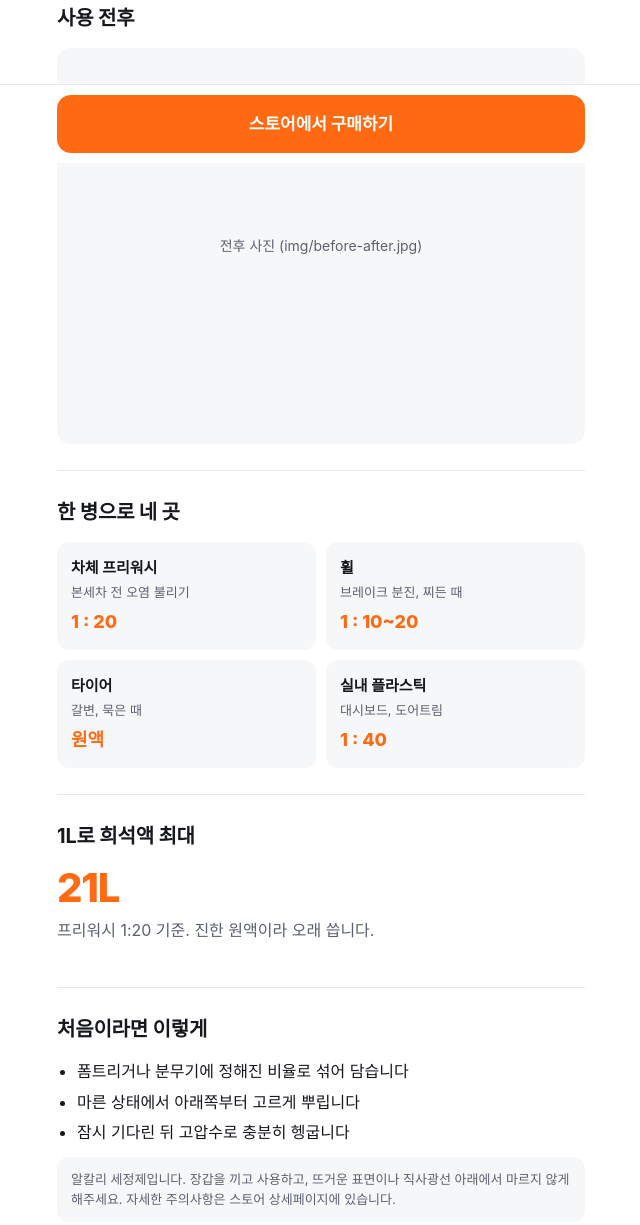
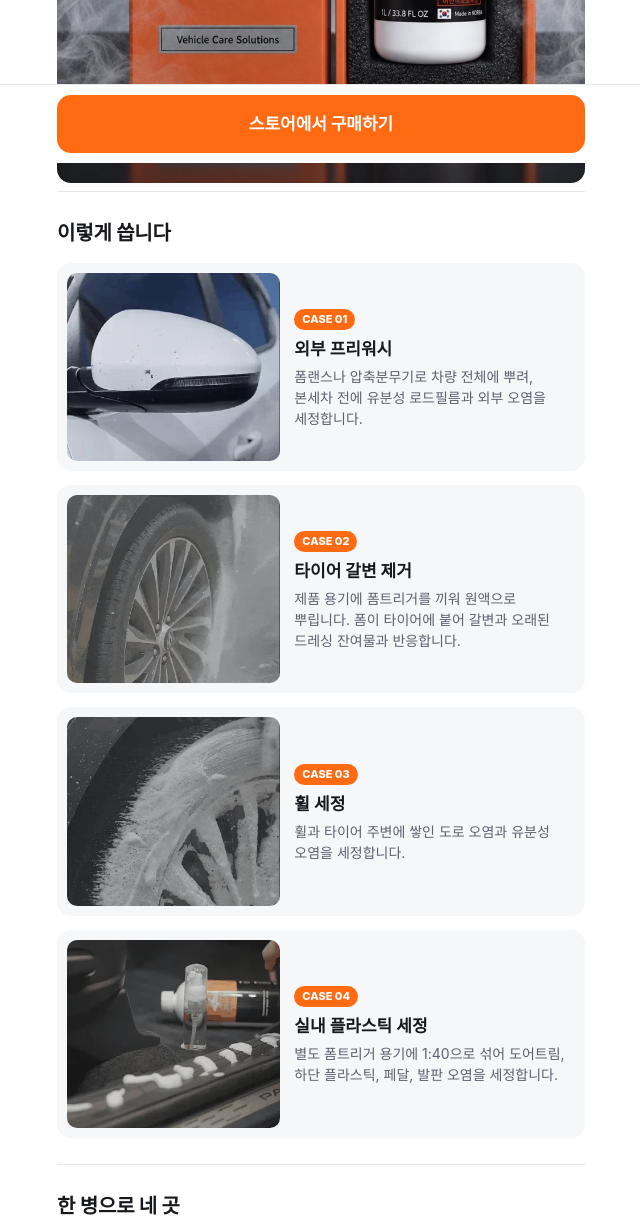
Before and after one commit to yoho3228-bot/semichemi-landing, a plain HTML site: page index.html in a window 1280 px wide. Shown: the part 637-1862 px from the top of the page, without its empty margins (319-959 px from the left). Drawn offline with Linux system fonts and the light colour scheme.

Commit message:
제품·사용 사진 추가, 사용 안내 문구 정리
Co-Authored-By: Claude Opus 5.5 <noreply@anthropic.com>

```diff
--- a/index.html
+++ b/index.html
@@ -7,7 +7,7 @@
 <meta name="description" content="pH 12.5 알칼리 프리워시. 1L로 희석액 최대 21L. 프리워시, 휠, 타이어, 실내까지 한 병으로.">
 <meta property="og:title" content="세미케미 마스터 서피스 알칼리 프리워시">
 <meta property="og:description" content="1L로 희석액 최대 21L. 프리워시, 휠, 타이어, 실내까지 한 병으로.">
-<meta property="og:image" content="img/hero.jpg">
+<meta property="og:image" content="https://yoho3228-bot.github.io/semichemi-landing/img/hero.jpg">
 
 <!-- Meta 픽셀: 세미케미 Master Surface (1792009231835119) -->
 <script>
@@ -26,13 +26,20 @@ fbq('track','ViewContent',{content_ids:['13724389782'],content_type:'product',co
 :root{--bg:#fff;--fg:#16181d;--sub:#5b6170;--line:#e6e8ec;--card:#f6f7f9;--accent:#ff6a13;--accent-fg:#fff;--ok:#0a7d4f}
 @media (prefers-color-scheme:dark){:root{--bg:#111317;--fg:#f1f2f4;--sub:#a3a9b6;--line:#2a2e36;--card:#1a1d23;--accent:#ff7a2b}}
 *{box-sizing:border-box}
-html,body{margin:0;background:var(--bg);color:var(--fg);font-family:-apple-system,BlinkMacSystemFont,"Apple SD Gothic Neo","Pretendard","Noto Sans KR","Malgun Gothic",sans-serif;line-height:1.55;-webkit-text-size-adjust:100%}
+html,body{margin:0;background:var(--bg);color:var(--fg);font-family:-apple-system,BlinkMacSystemFont,"Apple SD Gothic Neo","Pretendard","Noto Sans KR","Malgun Gothic",sans-serif;line-height:1.55;-webkit-text-size-adjust:100%;word-break:keep-all;overflow-wrap:break-word}
 main{max-width:560px;margin:0 auto;padding:0 16px 120px}
 img{max-width:100%;display:block;border-radius:14px}
 .hero{padding:28px 0 8px}
 .tag{display:inline-block;font-size:13px;font-weight:700;color:var(--accent);letter-spacing:.02em}
 h1{font-size:28px;line-height:1.3;margin:6px 0 10px;letter-spacing:-.02em}
 .lead{color:var(--sub);font-size:16px;margin:0 0 18px}
+img{height:auto}
+.cases{display:grid;gap:14px}
+.case{display:grid;grid-template-columns:42% 1fr;gap:14px;align-items:center;background:var(--card);border-radius:14px;padding:10px}
+.case img{border-radius:10px;width:100%;aspect-ratio:374/330;object-fit:cover}
+.case b{display:block;font-size:17px;margin:6px 0 4px}
+.case p{margin:0;font-size:14px;color:var(--sub);line-height:1.5}
+.badge{display:inline-block;background:var(--accent);color:var(--accent-fg);font-size:11px;font-weight:800;padding:2px 8px;border-radius:999px}
 .ph{width:100%;aspect-ratio:4/3;background:var(--card);border-radius:14px;display:flex;align-items:center;justify-content:center;color:var(--sub);font-size:14px}
 section{padding:26px 0;border-top:1px solid var(--line)}
 h2{font-size:20px;margin:0 0 14px;letter-spacing:-.01em}
@@ -59,12 +66,17 @@ ul.steps li{margin:6px 0}
     <span class="tag">고압수만으로는 안 지워지는 때</span>
     <h1>뿌리고 기다리면<br>찌든 때가 먼저 풀립니다</h1>
     <p class="lead">세미케미 마스터 서피스. pH 12.5 알칼리 프리워시 한 병으로 차체, 휠, 타이어, 실내까지.</p>
-    <img src="img/hero.jpg" alt="세미케미 마스터 서피스 1L" onerror="this.outerHTML='&lt;div class=ph&gt;제품 사진 (img/hero.jpg)&lt;/div&gt;'">
+    <img src="img/hero.jpg" alt="세미케미 마스터 서피스 1L" width="900" height="1041" onerror="this.outerHTML='&lt;div class=ph&gt;제품 사진 (img/hero.jpg)&lt;/div&gt;'">
   </div>
 
   <section>
-    <h2>사용 전후</h2>
-    <img src="img/before-after.jpg" alt="사이드미러 사용 전후 비교" onerror="this.outerHTML='&lt;div class=ph&gt;전후 사진 (img/before-after.jpg)&lt;/div&gt;'">
+    <h2>이렇게 씁니다</h2>
+    <div class="cases">
+      <div class="case"><img src="img/photo-prewash.webp" alt="사이드미러에 묻은 외부 오염" loading="lazy" width="374" height="330"><div><span class="badge">CASE 01</span><b>외부 프리워시</b><p>폼랜스나 압축분무기로 차량 전체에 뿌려, 본세차 전에 유분성 로드필름과 외부 오염을 세정합니다.</p></div></div>
+      <div class="case"><img src="img/photo-tire.webp" alt="타이어에 폼을 뿌리는 모습" loading="lazy" width="374" height="330"><div><span class="badge">CASE 02</span><b>타이어 갈변 제거</b><p>제품 용기에 폼트리거를 끼워 원액으로 뿌립니다. 폼이 타이어에 붙어 갈변과 오래된 드레싱 잔여물과 반응합니다.</p></div></div>
+      <div class="case"><img src="img/photo-wheel.webp" alt="휠에 폼이 덮인 모습" loading="lazy" width="374" height="330"><div><span class="badge">CASE 03</span><b>휠 세정</b><p>휠과 타이어 주변에 쌓인 도로 오염과 유분성 오염을 세정합니다.</p></div></div>
+      <div class="case"><img src="img/photo-interior.webp" alt="실내 발판 플라스틱에 폼을 올린 모습" loading="lazy" width="374" height="330"><div><span class="badge">CASE 04</span><b>실내 플라스틱 세정</b><p>별도 폼트리거 용기에 1:40으로 섞어 도어트림, 하단 플라스틱, 페달, 발판 오염을 세정합니다.</p></div></div>
+    </div>
   </section>
 
   <section>
@@ -86,11 +98,12 @@ ul.steps li{margin:6px 0}
   <section>
     <h2>처음이라면 이렇게</h2>
     <ul class="steps">
-      <li>폼트리거나 분무기에 정해진 비율로 섞어 담습니다</li>
-      <li>마른 상태에서 아래쪽부터 고르게 뿌립니다</li>
-      <li>잠시 기다린 뒤 고압수로 충분히 헹굽니다</li>
+      <li>차체는 폼랜스나 압축분무기에 1:20으로 담습니다</li>
+      <li>타이어는 제품 용기에 폼트리거를 끼워 원액으로 뿌립니다</li>
+      <li>실내는 별도 폼트리거 용기에 1:40으로 섞습니다</li>
+      <li>오염과 반응할 시간을 준 뒤 충분히 헹구거나 닦아냅니다</li>
     </ul>
-    <p class="note">알칼리 세정제입니다. 장갑을 끼고 사용하고, 뜨거운 표면이나 직사광선 아래에서 마르지 않게 해주세요. 자세한 주의사항은 스토어 상세페이지에 있습니다.</p>
+    <p class="note">알칼리 세정제입니다. 장갑을 끼고 사용하고, 뜨거운 표면이나 직사광선 아래에서 마르지 않게 해주세요. 민감한 재질이나 코팅되지 않은 금속은 반드시 사전 테스트하세요. 자세한 주의사항은 스토어 상세페이지에 있습니다.</p>
   </section>
 
   <section>
```
Also changed, not shown: img/hero.jpg (added), img/photo-interior.webp (added), img/photo-prewash.webp (added), img/photo-tire.webp (added), img/photo-wheel.webp (added).
